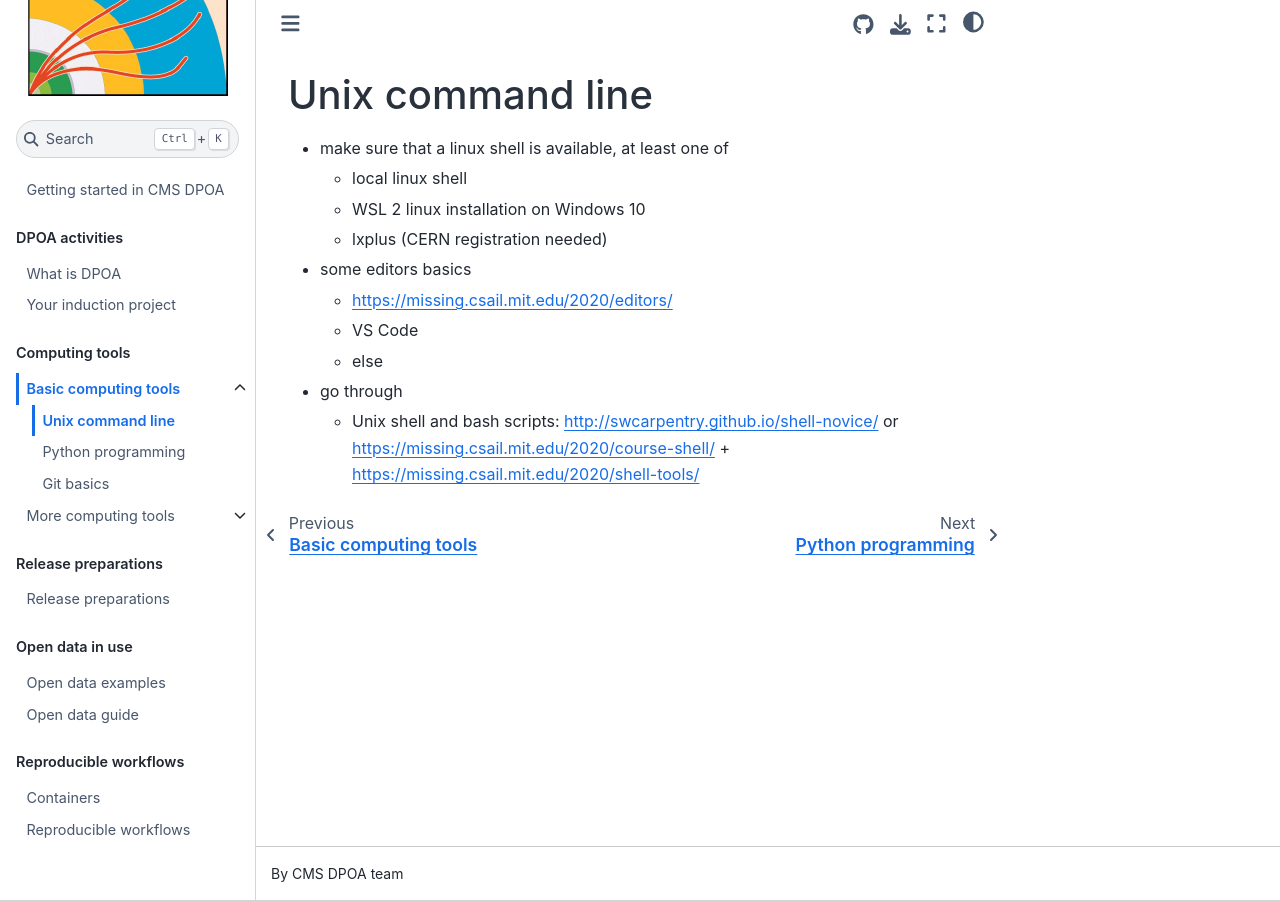
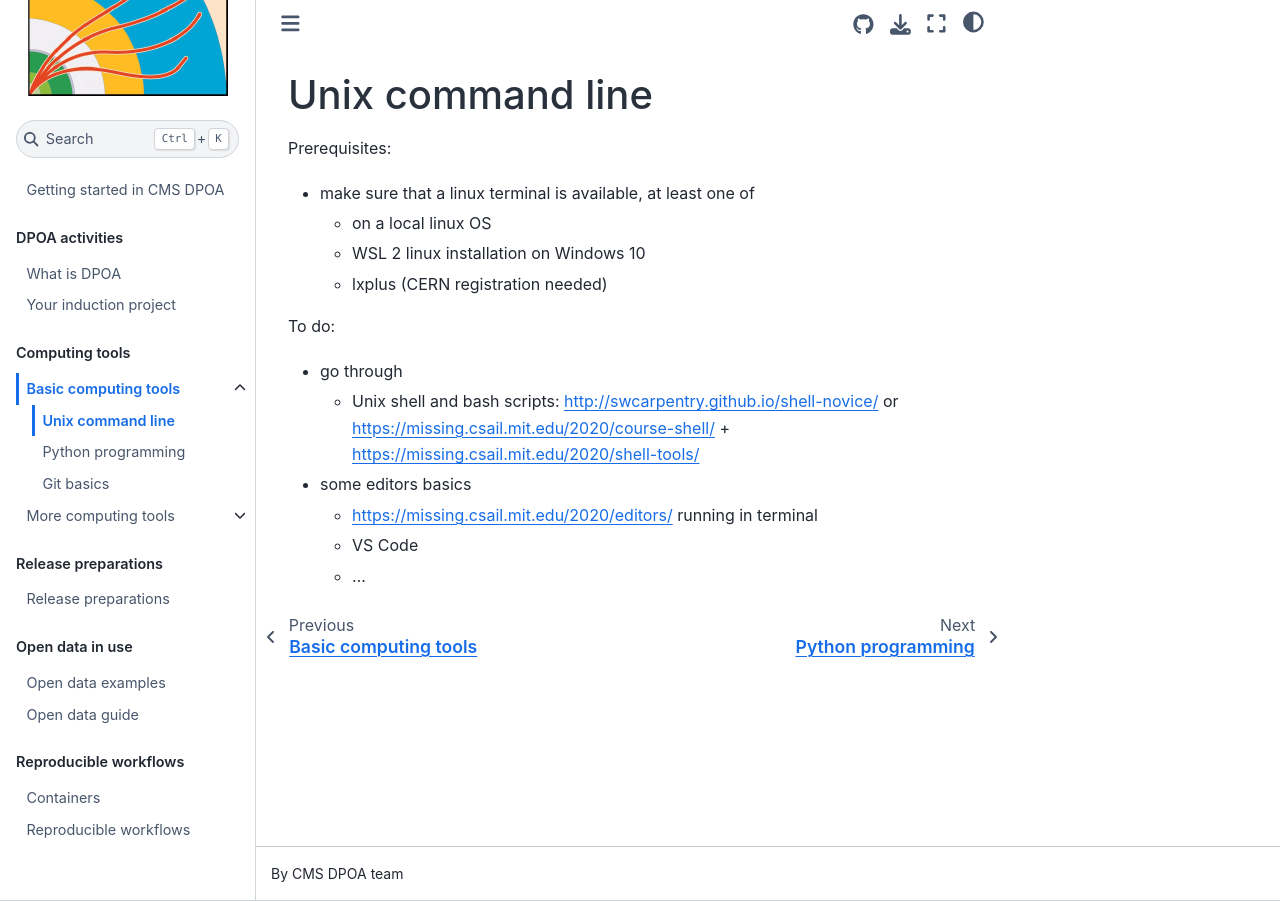
Before and after one commit to cms-dpoa/cms-dpoa-getting-started, a Jupyter Book: the page built from computing/basic/unix-bash.md, in a window 1280 px wide. Built offline with Jupyter Book 1.0.4 settings and Sphinx 7.4.7 and the Sphinx Book theme 1.1.4, drawn with Linux system fonts in a browser that asks for light colours.

Commit message:
Update unix-bash.md

```diff
--- a/computing/basic/unix-bash.md
+++ b/computing/basic/unix-bash.md
@@ -1,12 +1,15 @@
 # Unix command line
 
-- make sure that a linux shell is available, at least one of
-  - local linux shell
+Prerequisites:
+- make sure that a linux terminal is available, at least one of
+  - on a local linux OS
   - WSL 2 linux installation on Windows 10
   - lxplus (CERN registration needed)
-- some editors basics
-  - [https://missing.csail.mit.edu/2020/editors/](https://missing.csail.mit.edu/2020/editors/)
-  - VS Code
-  - else
+
+To do:
 - go through
   - Unix shell and bash scripts: [http://swcarpentry.github.io/shell-novice/](http://swcarpentry.github.io/shell-novice/) or [https://missing.csail.mit.edu/2020/course-shell/](https://missing.csail.mit.edu/2020/course-shell/) + [https://missing.csail.mit.edu/2020/shell-tools/](https://missing.csail.mit.edu/2020/shell-tools/)
+- some editors basics
+  - [https://missing.csail.mit.edu/2020/editors/](https://missing.csail.mit.edu/2020/editors/) running in terminal
+  - VS Code
+  - ...
```
